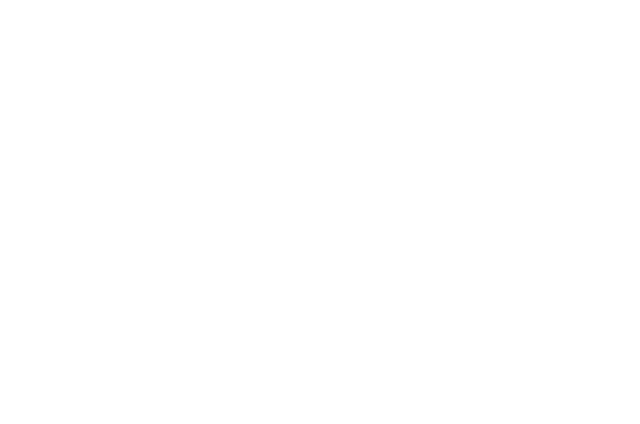
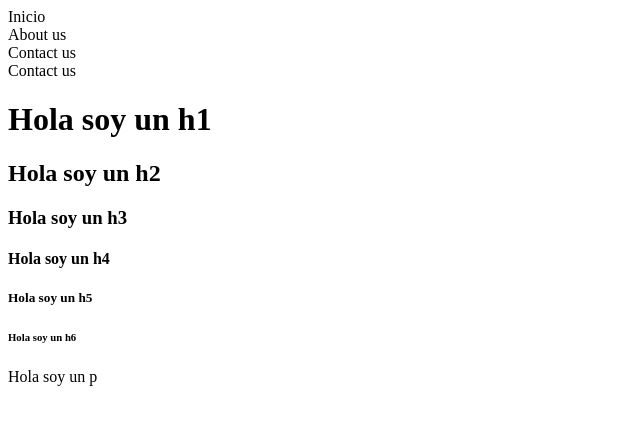
Before and after one commit to Ricardo10111/KdPrimer_HTML, a plain HTML site: page index.html in a window 1280 px wide. Shown: the whole page, without its empty margins (0-640 px from the left). Drawn offline with Linux system fonts and the light colour scheme.

Commit message:
chore: add basic labels in the file index.html

```diff
--- a/index.html
+++ b/index.html
@@ -1,9 +1,29 @@
 <!DOCTYPE html>
+<!-- esto es un comentario -->
 <html lang="en">
 <head>
     <meta charset="UTF-8">
     <meta name="viewport" content="width=device-width, initial-scale=1.0">
-    <title>Document</title>
+    <title>PrimerClaseMaquetado</title>
+    <div style="display: block;">
+        <nav>Inicio</nav>
+        <nav>About us</nav>
+        <nav>Contact us</nav>
+        <nav>Contact us</nav>
+    </div>
+    <div>
+        <section></section>
+    </div>
+    <h1>Hola soy un h1</h1>
+    <h2>Hola soy un h2</h2>
+    <h3>Hola soy un h3</h3>
+    <h4>Hola soy un h4</h4>
+    <h5>Hola soy un h5</h5>
+    <h6>Hola soy un h6</h6>
+    <p>Hola soy un p</p>
+    <a href=""></a>
+    <img src="" alt="">
+    <span></span>
 </head>
 <body>
 
```
